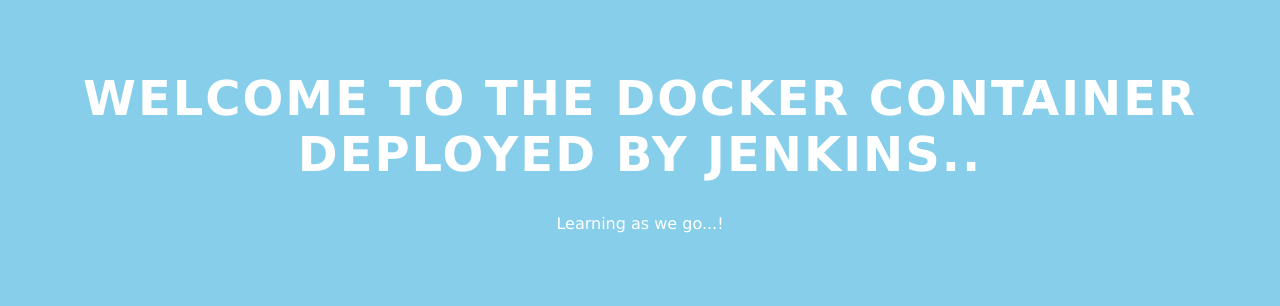
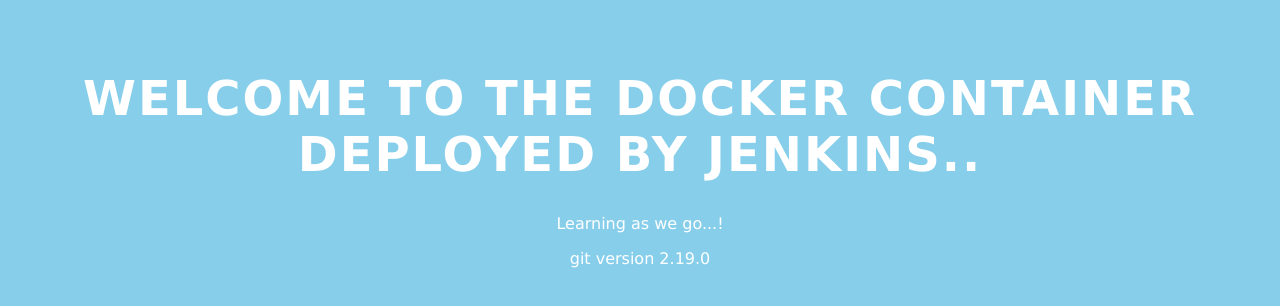
Before and after one commit to onegarzon/pipeline-docker-20180826, a website: page index.html in a window 1280 px wide. Drawn offline with Linux system fonts and the light colour scheme.

Commit message:
added changes to index.html

```diff
--- a/index.html
+++ b/index.html
@@ -10,6 +10,7 @@
     <body>
         <h1>Welcome to the docker container deployed by Jenkins..</h1>
         <p>Learning as we go...!</p>
+        <p>git version 2.19.0</p>
     </body>
 
 </html>
```
Also changed, not shown: 1 other file.
